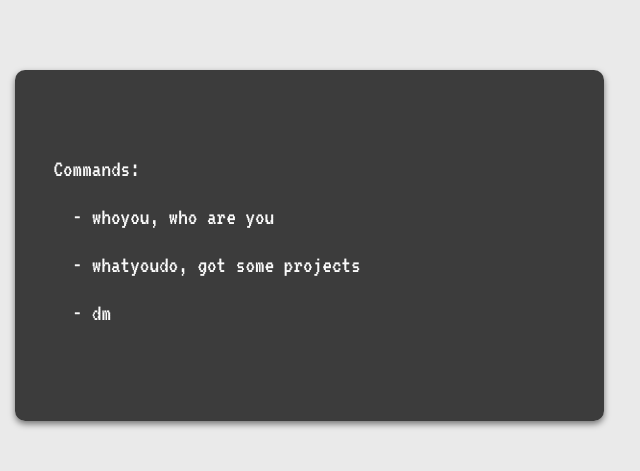
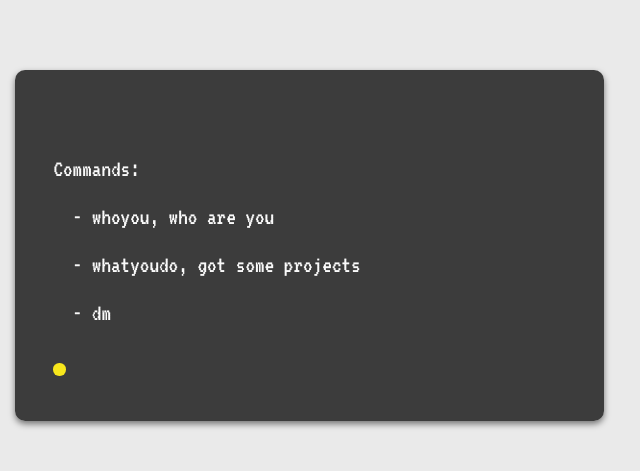
Before and after one commit to JordyPouw/jordypouw.github.io, a website with bundled scripts: page public/index.html in a window 1280 px wide. Shown: the part 219-690 px from the top of the page, 113-753 px from the left. Built offline with nearby package versions, Linux system fonts and the light colour scheme; files whose address does not match are found by name.

Commit message:
add input indicator

```diff
--- a/src/css/code.css
+++ b/src/css/code.css
@@ -11,6 +11,19 @@
   background: rgba(51,51,51,0.95);
   font-family: 'VT323', monospace;
   font-size: clamp(1rem, 2vw, 1.5rem);
+
+  &:before {
+    z-index: 10;
+    position: absolute;
+    bottom: 4.7ex;
+    left: 4ex;
+    width: 1.3ex;
+    height: 1.3ex;
+    border-radius: 50%;
+    background: var(--color-4);
+    pointer-events: none;
+    content: "";
+  }
 
   @media (prefers-color-scheme: dark) {
     box-shadow: 0 3px 10px rgba(0,0,0,0.4);
@@ -51,6 +64,7 @@
   width: 100%;
   border: 0;
   padding: 0;
+  padding-left: 3ex;
   background: transparent;
   color: var(--color-4);
   caret-color: currentColor;
```
